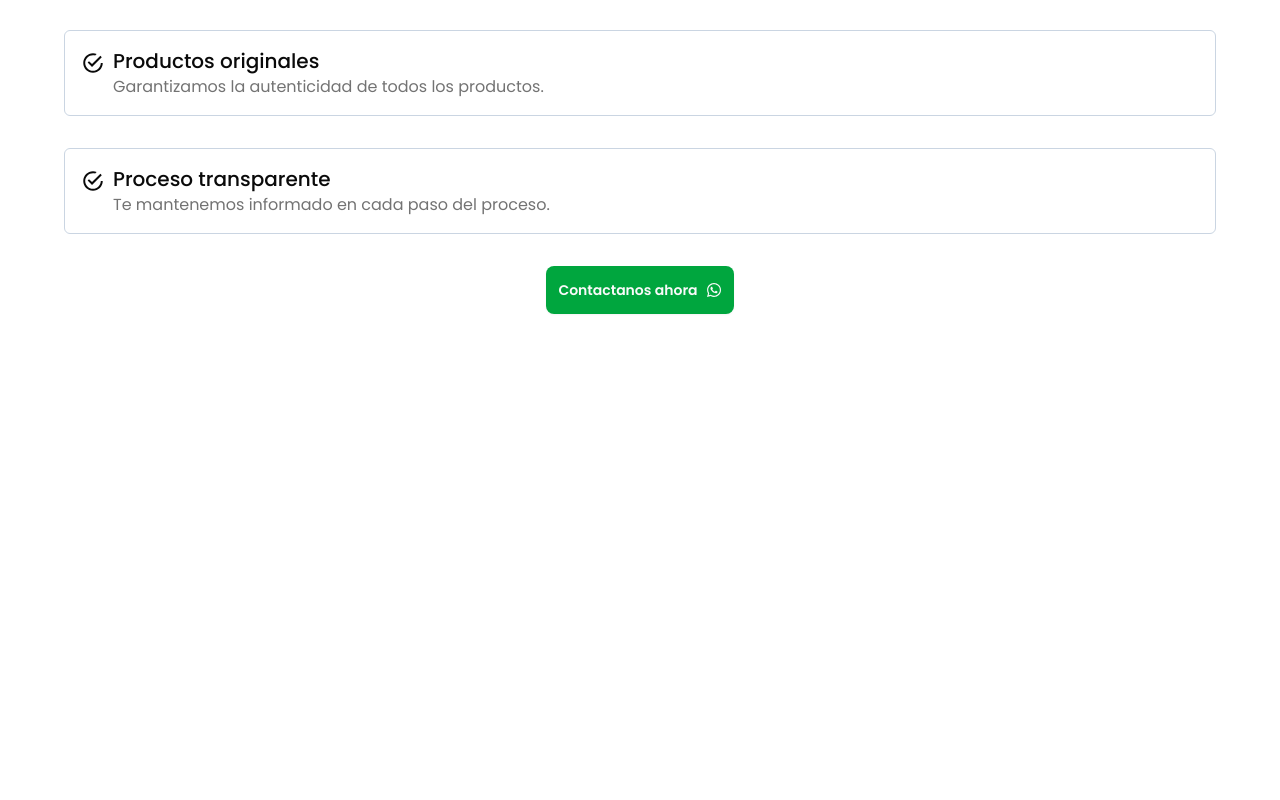
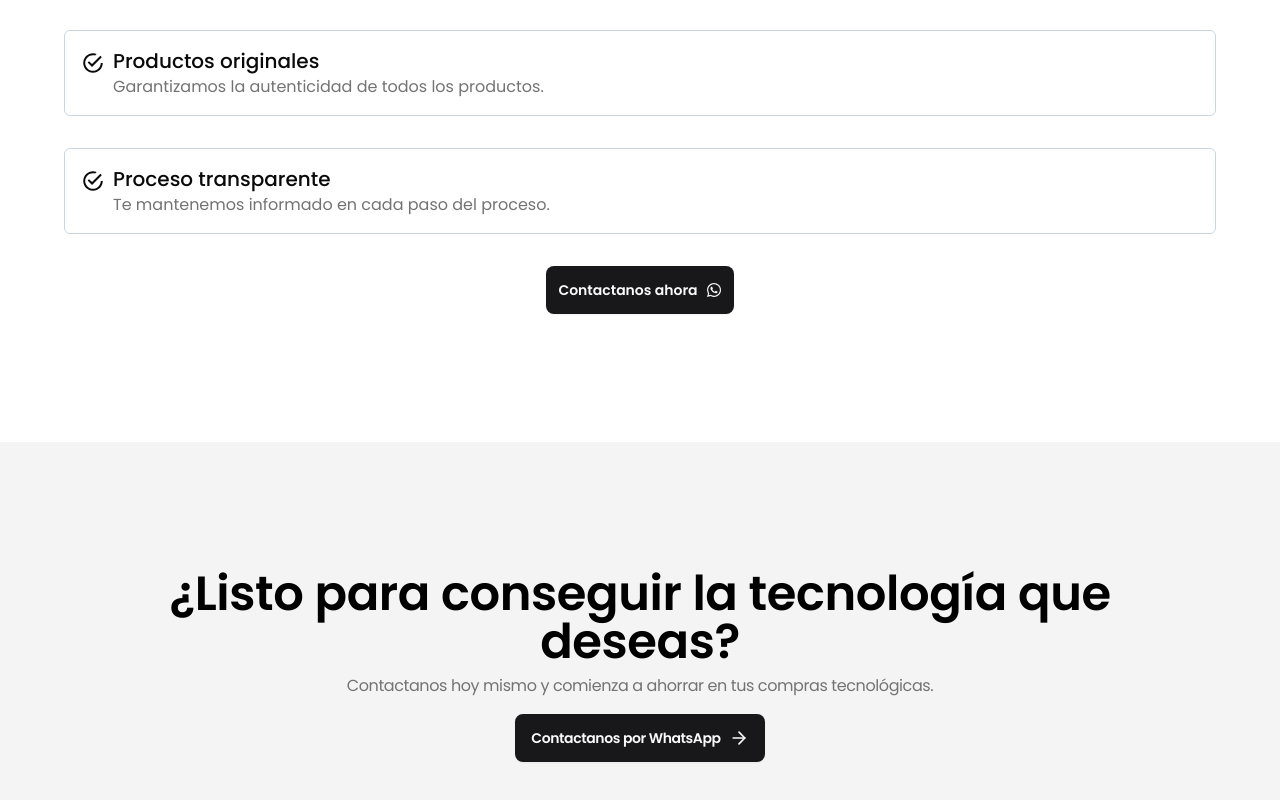
Before and after one commit to Nikks998/paratech, a React (Vite) app: page / in a window 1280 px wide. Shown: the part 1692-2492 px from the top of the page. Before the commit the page ends 2134 px from the top, so only its background shows below. Built offline with nearby package versions, Linux system fonts and the light colour scheme.

Commit message:
feat: callToAction section

```diff
--- a/src/App.jsx
+++ b/src/App.jsx
@@ -3,20 +3,21 @@ import Navbar from "./components/Navbar";
 import Service from "./components/Service";
 import Benefits from "./components/Benefits";
 import styles from "@/style";
+import CallToAction from "./components/CallToAction";
 /* import { LuLoaderCircle } from "react-icons/lu";
 import { Button } from "./components/ui/button" */
 /* #0A0A0A shadcn hexa */
 
 function App() {
   return (
-    <div className="w-full" id="home">
-      <div className={`${styles.flexCenter} sticky top-0 z-10 backdrop-blur-3xl border-b border-neutral-700/20 `}>
+    <div className="w-full bg-[#f4f4f5]" id="home">
+      <div className={`${styles.flexCenter} sticky top-0 z-10 backdrop-blur-3xl border-b border-neutral-700/20`}>
         <div className={`${styles.boxWidth}`}>
           <Navbar />
         </div>
       </div>
 
-      <div className={`${styles.flexStart} ${styles.paddingX}`}>
+      <div className={`${styles.flexStart} ${styles.paddingX} bg-white`}>
         <div className={`${styles.boxWidth}`}>
           <Hero />
         </div>
@@ -28,9 +29,15 @@ function App() {
         </div>
       </div>
 
+      <div className={`${styles.paddingX} ${styles.flexCenter} bg-white`}>
+        <div className={`${styles.boxWidth}`}>
+          <Benefits />
+        </div>
+      </div>
+
       <div className={`${styles.paddingX} ${styles.flexCenter}`}>
         <div className={`${styles.boxWidth}`}>
-          <Benefits />
+          <CallToAction />
         </div>
       </div>
 
--- a/src/components/Benefits.jsx
+++ b/src/components/Benefits.jsx
@@ -52,7 +52,8 @@ const Benefits = () => {
                         )
                     }
                 </ul>
-                <Button className={`font-semibold bg-green-600 hover:bg-green-700 md:py-6 cursor-pointer`}>
+                <Button
+                    className={`font-semibold bg-[#18181B] hover:bg-[#18181B]/80 md:py-6 cursor-pointer`}>
                     Contactanos ahora <FaWhatsapp />
                 </Button>
             </div>
--- /dev/null
+++ b/src/components/CallToAction.jsx
@@ -0,0 +1,30 @@
+import { Button } from "./ui/button"
+import { LuArrowRight } from "react-icons/lu";
+import styles from "@/style"
+
+
+const CallToAction = () => {
+    return (
+        <section className={`${styles.paddingY} font-poppins`}>
+            <div className={`${styles.flexCenter} flex-col text-center tracking-tight gap-2`}>
+                <h2 className={`text-[28px] sm:text-[35px] lg:text-5xl text-center font-bold md:font-semibold text-black`}>
+                    ¿Listo para conseguir la tecnología que deseas?
+                </h2>
+                <p className="text-muted-foreground text-base">
+                    Contactanos hoy mismo y comienza a ahorrar en tus compras tecnológicas.
+                </p>
+                <Button
+                    asChild
+                    className={`bg-[#18181B] hover:bg-[#18181B]/80 mt-2 font-semibold md:py-6 cursor-pointer`}
+                    size={'lg'}
+                >
+                    <a href="/" target="_blank">
+                        Contactanos por WhatsApp <LuArrowRight className="size-5" />
+                    </a>
+                </Button>
+            </div>
+        </section>
+    )
+}
+
+export default CallToAction
```
